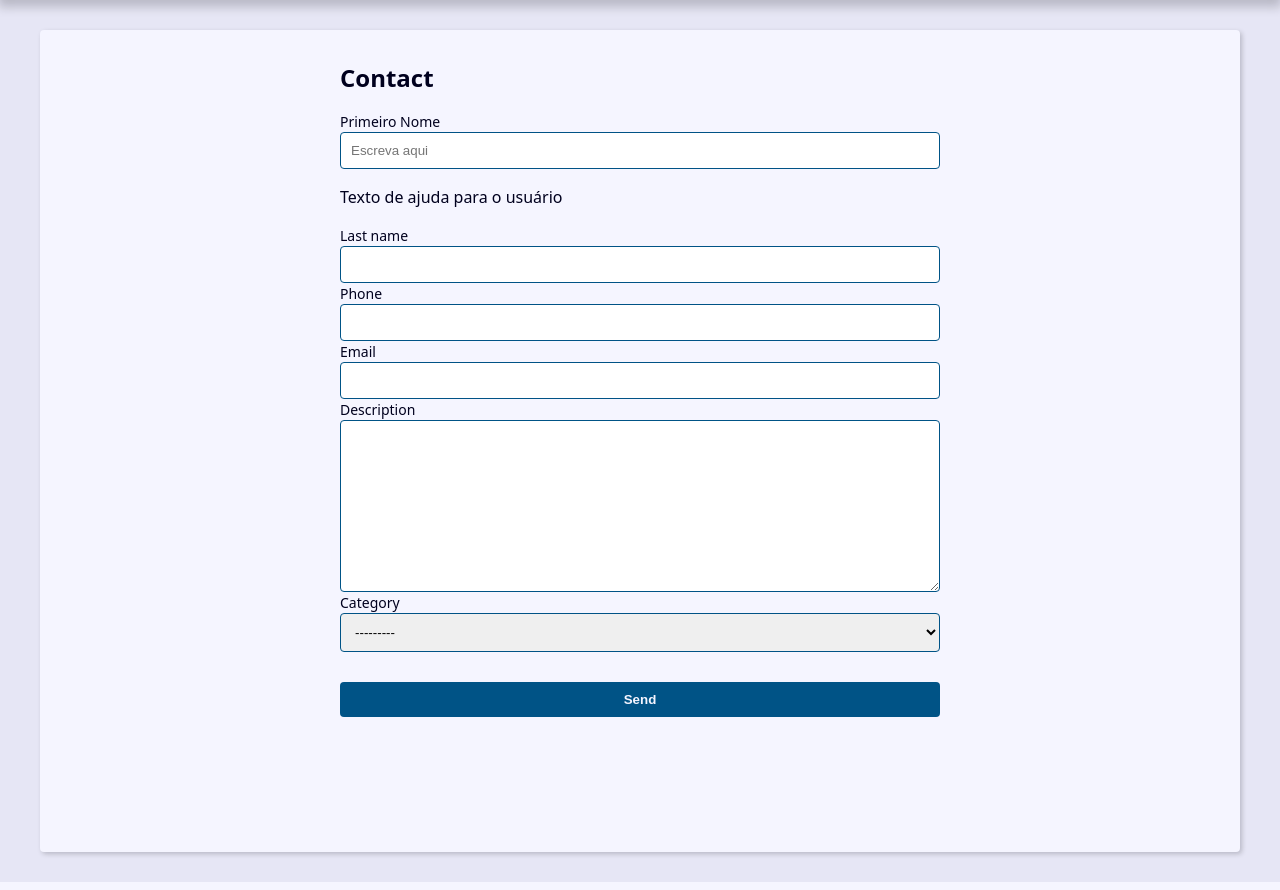
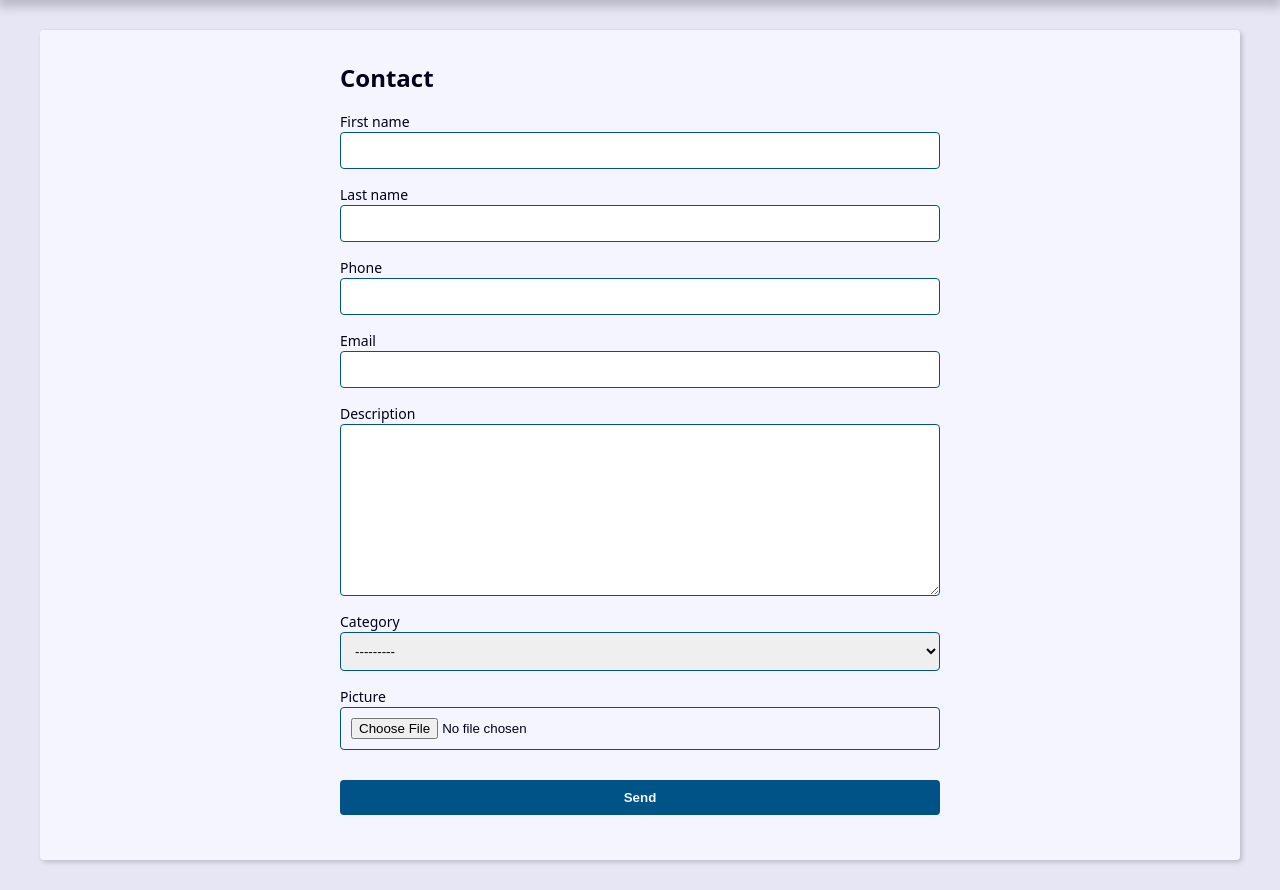
Before and after one commit to anajugrzyb/agenda, a Django app: page /contact/create/ in a window 1280 px wide. Shown: the part 239-1129 px from the top of the page. Run offline with Django 5.2, Linux system fonts and the light colour scheme; data comes from the database, SQL or seed files in the repository; both versions use the stored data as it was after the commit.

Commit message:
ImageField

```diff
--- a/contact/forms.py
+++ b/contact/forms.py
@@ -3,25 +3,19 @@ from django import forms
 from . import models
 
 class ContactForm(forms.ModelForm):
-    first_name = forms.CharField(
-        widget=forms.TextInput(
-    attrs={
-            'class':'classe-a classe-b',
-            'placeholder': 'Escreva aqui',
-         }
-        ),
-        label='Primeiro Nome',
-        help_text='Texto de ajuda para o usuário'
+    picture = forms.ImageField(
+        widget=forms.FileInput(
+            attrs={
+                'accept': 'image/*',
+            }
+        )
     )
-
-    def __init__(self, *args, **kwargs):
-        super().__init__(*args, **kwargs)
-
     class Meta:
         model = models.Contact
         fields = (
             'first_name', 'last_name', 'phone',
             'email', 'description', 'category',
+                    'picture',
             )
 
     def clean(self):
--- a/contact/templates/contact/contact.html
+++ b/contact/templates/contact/contact.html
@@ -12,6 +12,12 @@
         <p><b>Created Date: </b>{{ contact.created_date }}</p>
         <p><b>Description: </b>{{ contact.description }}</p>
         <p><b>Category: </b>{{ contact.category.name }}</p>
+
+        {% if contact.picture %}
+            <p>
+                <img src="{{ contact.picture.url }}" alt="{{ contact.first_name }} {{ contact.last_name }}">
+            </p>
+        {% endif %}
 
 
         <div class="contact-links">
--- a/contact/templates/contact/create.html
+++ b/contact/templates/contact/create.html
@@ -22,6 +22,13 @@
           {% if field.help_text %}
             <p class="help_text">{{ field.help_text }}</p>
           {% endif %}
+        </div>
+
+          {% if field.name == 'picture' and field.value.url %}
+          <div class="form-group">
+              <img src='{{ field.value.url }}' alt=''>
+          </div>
+          {% endif %}
         {% endfor %}
       </div>
       {% if form.non_field_errors %}
--- a/contact/views/contact_forms.py
+++ b/contact/views/contact_forms.py
@@ -8,7 +8,7 @@ def create(request):
     form_action = reverse('contact:create')
 
     if request.method == 'POST':
-        form = ContactForm(request.POST)
+        form = ContactForm(request.POST, request.FILES)
 
         context = {
               'form': form,
@@ -45,7 +45,7 @@ def update(request, contact_id):
     form_action = reverse('contact:update', args=(contact_id, ))
 
     if request.method == 'POST':
-        form = ContactForm(request.POST, instance=contact)
+        form = ContactForm(request.POST, request.FILES, instance=contact)
 
         context = {
               'form': form,
--- a/project/urls.py
+++ b/project/urls.py
@@ -2,7 +2,7 @@
 URL configuration for project project.
 
 The `urlpatterns` list routes URLs to views. For more information please see:
-    https://docs.djangoproject.com/en/5.2/topics/http/urls/
+    https://docs.djangoproject.com/en/4.2/topics/http/urls/
 Examples:
 Function views
     1. Add an import:  from my_app import views
@@ -14,10 +14,15 @@ Including another URLconf
     1. Import the include() function: from django.urls import include, path
     2. Add a URL to urlpatterns:  path('blog/', include('blog.urls'))
 """
+from django.conf import settings
+from django.conf.urls.static import static
 from django.contrib import admin
-from django.urls import path, include
+from django.urls import include, path
 
 urlpatterns = [
     path('', include('contact.urls')),
     path('admin/', admin.site.urls),
 ]
+
+urlpatterns += static(settings.MEDIA_URL, document_root=settings.MEDIA_ROOT)
+urlpatterns += static(settings.STATIC_URL, document_root=settings.STATIC_ROOT)
```
Also changed, not shown: project/settings.py (+23 -12 lines), db.sqlite3, media/pictures/2025/07/Captura_de_tela_2025-07-22_153826.png (added), media/pictures/2025/07/Captura_de_tela_2025-07-22_161632.png (added), pictures/2025/07/Nitro_Wallpaper_01_3840x2400.jpg (added), pictures/2025/07/fernanda.png (added).
